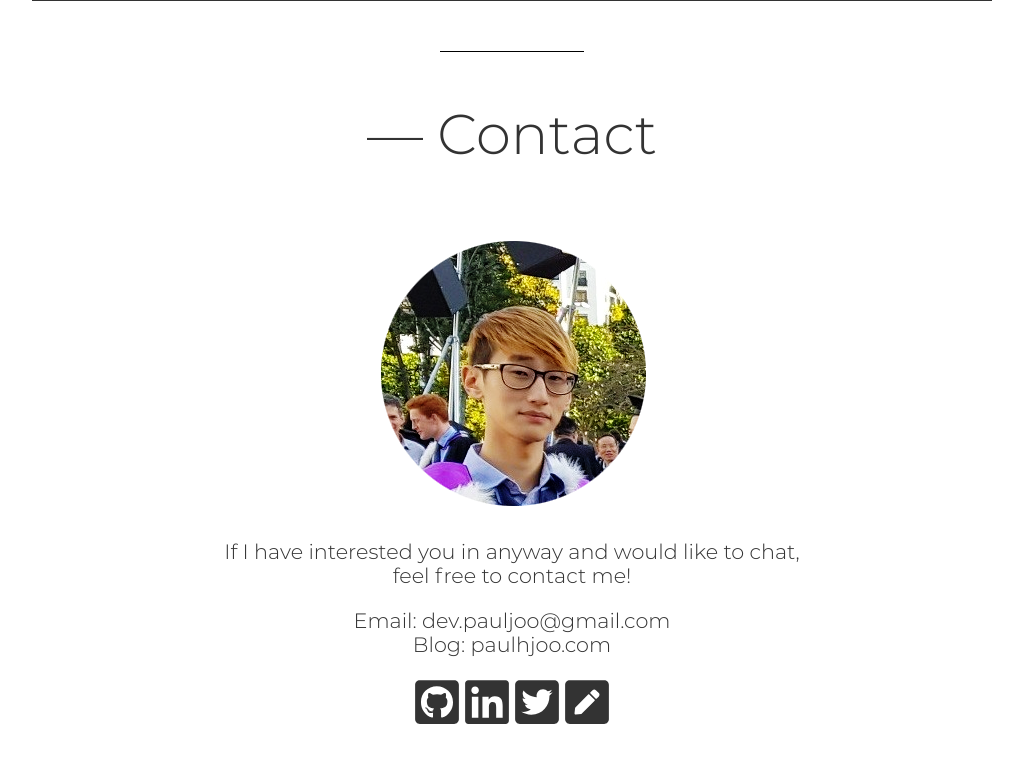
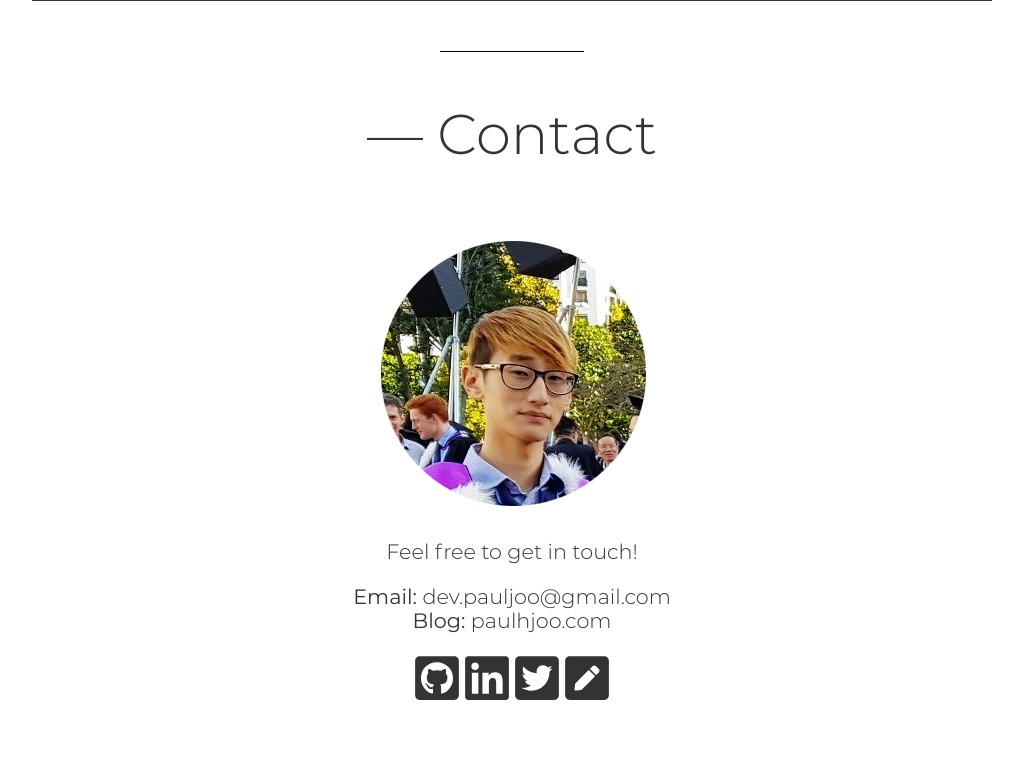
Before and after one commit to PaulHJoo/profile, a React app: page / in a window 1280 px wide. Shown: the part 2148-2910 px from the top of the page, without its empty margins (128-1151 px from the left). Built offline with nearby package versions, Linux system fonts and the light colour scheme.

Commit message:
Contact edit.

```diff
--- a/src/contact/index.tsx
+++ b/src/contact/index.tsx
@@ -42,13 +42,13 @@ class Contact extends React.Component<any, IContactState> {
                     <div className={"max-width-750 margin-left-right-auto margin-bot-20 slide-up-25 " + photoSlideUpClass}>
                         <img className="margin-left-right-auto display-block" src={ProfileImage} />
                         <p className="text-center text-small">
-                            If I have interested you in anyway and would like to chat,<br />feel free to contact me!
+                            Feel free to get in touch!
                             </p>
                         <p className="text-center text-small margin-zero">
-                            Email: dev.pauljoo@gmail.com
+                            <span className="font-normal">Email:</span> dev.pauljoo@gmail.com
                             </p>
                         <p className="text-center text-small margin-zero">
-                            Blog: paulhjoo.com
+                            <span className="font-normal">Blog:</span> paulhjoo.com
                             </p>
                     </div>
                     <Checkpoint onReach={this.iconsSlideUp}/>
```
